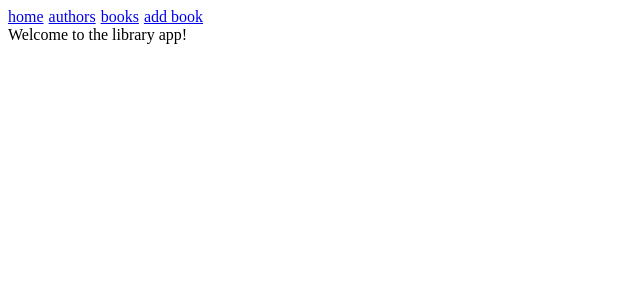
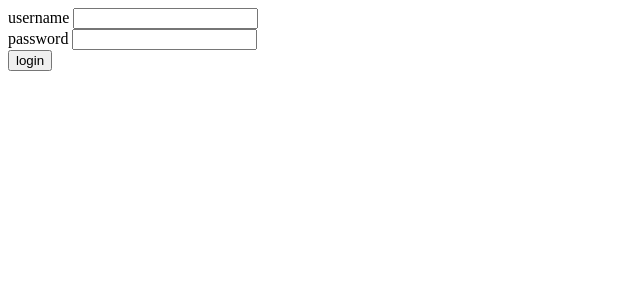
Before and after one commit to KMRNicholson/fullstackopen, a React (Create React App) app in the folder part8/frontend/: page / in a window 1280 px wide. Shown: the top 300 px of the page, without its empty margins (0-640 px from the left). Built offline with nearby package versions, Linux system fonts and the light colour scheme.

Commit message:
feat[8.18]: add login to frontend

```diff
--- a/part8/frontend/src/App.js
+++ b/part8/frontend/src/App.js
@@ -2,14 +2,17 @@ import {
   BrowserRouter as Router,
   Routes, Route, Link
 } from 'react-router-dom'
+import { useState } from 'react'
+import { useApolloClient } from '@apollo/client'
 
 import Authors from './components/Authors'
 import Books from './components/Books'
 import NewBook from './components/NewBook'
+import LoginForm from './components/LoginForm'
 
 const Home = () => <div>Welcome to the library app!</div>
 
-const NavBar = () => {
+const NavBar = ({logout}) => {
   const padding = {
     paddingRight: 5
   }
@@ -21,6 +24,7 @@ const NavBar = () => {
         <Link to='/authors' style={padding}>authors</Link>
         <Link to='/books' style={padding}>books</Link>
         <Link to='/books/add' style={padding}>add book</Link>
+        <button onClick={()=>logout()} style={padding}>logout</button>
       </div>
 
       <Routes>
@@ -35,9 +39,26 @@ const NavBar = () => {
 
 
 const App = () => {
+  const [token, setToken] = useState(null)
+  const client = useApolloClient()
+
+  const logout = () => {
+    setToken(null)
+    localStorage.clear()
+    client.resetStore()
+  }
+
+  if (!token) {
+    return (
+      <>
+        <LoginForm setToken={setToken} />
+      </>
+    )
+  }
+
   return (
     <Router>
-      <NavBar />
+      <NavBar logout={logout} />
     </Router>
   )
 }
--- /dev/null
+++ b/part8/frontend/src/components/LoginForm.js
@@ -0,0 +1,51 @@
+import { useState, useEffect } from 'react'
+import { useMutation } from '@apollo/client'
+import { LOGIN } from '../graphql/queries'
+
+const LoginForm = ({ setToken }) => {
+  const [username, setUsername] = useState('')
+  const [password, setPassword] = useState('')
+
+  const [ login, result ] = useMutation(LOGIN, {
+    onError: (error) => {
+      alert(error)
+    }
+  })
+
+  useEffect(() => {
+    if ( result.data ) {
+      const token = result.data.login.value
+      setToken(token)
+      localStorage.setItem('libraryapp-user-token', token)
+    }
+  }, [result.data])
+
+  const submit = async (event) => {
+    event.preventDefault()
+
+    login({ variables: { username, password } })
+  }
+
+  return (
+    <div>
+      <form onSubmit={submit}>
+        <div>
+          username <input
+            value={username}
+            onChange={({ target }) => setUsername(target.value)}
+          />
+        </div>
+        <div>
+          password <input
+            type='password'
+            value={password}
+            onChange={({ target }) => setPassword(target.value)}
+          />
+        </div>
+        <button type='submit'>login</button>
+      </form>
+    </div>
+  )
+}
+
+export default LoginForm
--- a/part8/frontend/src/graphql/queries.js
+++ b/part8/frontend/src/graphql/queries.js
@@ -19,3 +19,11 @@ export const ALL_BOOKS = gql`
     }
   }
 `
+
+export const LOGIN = gql`
+  mutation login($username: String!, $password: String!) {
+    login(username: $username, password: $password)  {
+      value
+    }
+  }
+`
```
